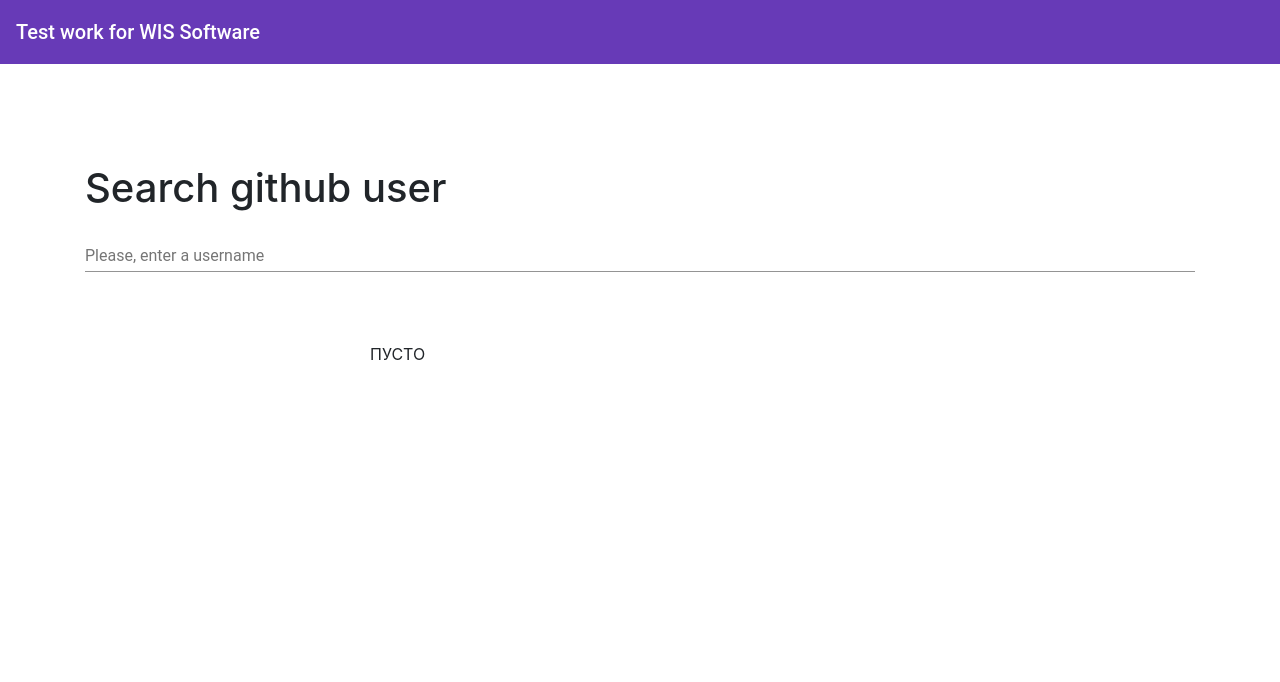
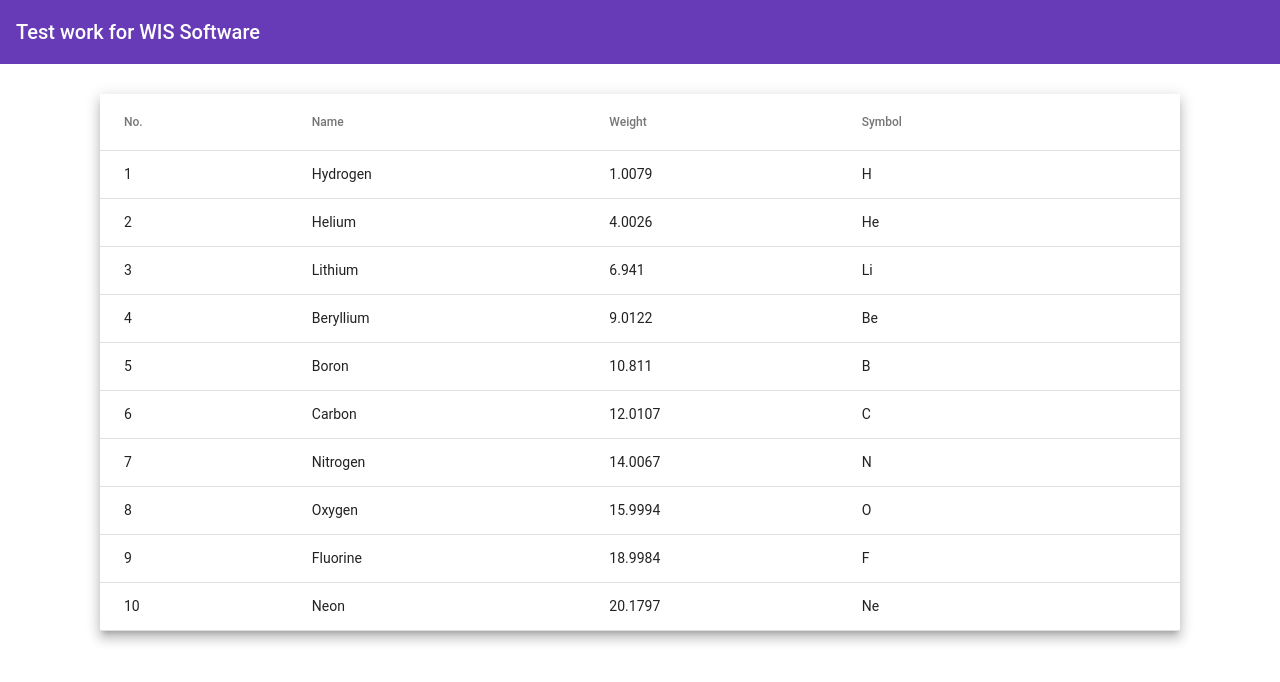
Before and after one commit to YuraOvcharov/GithubSearch, an Angular app: page /commits in a window 1280 px wide. Shown: the top 682 px of the page. Built offline with nearby package versions, Linux system fonts and the light colour scheme.

Commit message:
only facebook

```diff
--- a/src/app/app.component.html
+++ b/src/app/app.component.html
@@ -1,2 +1,6 @@
 <app-toolbar></app-toolbar>
-<app-search></app-search>
+<!-- <app-search></app-search> -->
+
+<div class="container">
+    <router-outlet></router-outlet>
+</div>
--- a/src/app/app.module.ts
+++ b/src/app/app.module.ts
@@ -1,6 +1,7 @@
 import { BrowserModule } from '@angular/platform-browser';
 import { NgModule } from '@angular/core';
 import {BrowserAnimationsModule} from '@angular/platform-browser/animations';
+import { RouterModule, Routes } from '@angular/router';
 
 import {MatToolbarModule} from '@angular/material/toolbar';
 import {MatInputModule} from '@angular/material/input';
@@ -15,15 +16,27 @@ import { FormsModule } from '@angular/forms';
 import { HttpModule } from '@angular/http';
 import { UsersServices } from './users.service';
 import { NgbModule } from '@ng-bootstrap/ng-bootstrap';
+import { CommitsComponent } from './commits/commits.component';
+
+const appRoutes: Routes = [
+  { path: '', component: SearchComponent },
+  { path: 'commits', component: CommitsComponent },
+];
+
 
 @NgModule({
   declarations: [
     AppComponent,
     ToolbarComponent,
-    SearchComponent
+    SearchComponent,
+    CommitsComponent
   ],
   imports: [
     BrowserModule,
+    RouterModule.forRoot(
+      appRoutes,
+      { enableTracing: true } // <-- debugging purposes only
+    ),
     BrowserAnimationsModule,
     MatToolbarModule,
     MatInputModule,
--- /dev/null
+++ b/src/app/commits/commits.component.html
@@ -0,0 +1,49 @@
+<div class="container">
+  <div class="row">
+    <div class="col-12">
+      <h2 class="repo-name">
+          {{searchRepo}}
+      </h2>
+    </div>
+  </div>
+</div>
+
+<div class="container">
+  <div class="row">
+    <div class="col-12">
+
+        <table mat-table [dataSource]="dataSource" class="mat-elevation-z8">
+
+            <!--- Note that these columns can be defined in any order.
+                    The actual rendered columns are set as a property on the row definition" -->
+
+            <!-- Position Column -->
+            <ng-container matColumnDef="position">
+              <th mat-header-cell *matHeaderCellDef> No. </th>
+              <td mat-cell *matCellDef="let element"> {{element.position}} </td>
+            </ng-container>
+
+            <!-- Name Column -->
+            <ng-container matColumnDef="name">
+              <th mat-header-cell *matHeaderCellDef> Name </th>
+              <td mat-cell *matCellDef="let element"> {{element.name}} </td>
+            </ng-container>
+
+            <!-- Weight Column -->
+            <ng-container matColumnDef="weight">
+              <th mat-header-cell *matHeaderCellDef> Weight </th>
+              <td mat-cell *matCellDef="let element"> {{element.weight}} </td>
+            </ng-container>
+
+            <!-- Symbol Column -->
+            <ng-container matColumnDef="symbol">
+              <th mat-header-cell *matHeaderCellDef> Symbol </th>
+              <td mat-cell *matCellDef="let element"> {{element.symbol}} </td>
+            </ng-container>
+
+            <tr mat-header-row *matHeaderRowDef="displayedColumns"></tr>
+            <tr mat-row *matRowDef="let row; columns: displayedColumns;"></tr>
+          </table>
+    </div>
+  </div>
+</div>
--- /dev/null
+++ b/src/app/commits/commits.component.scss
@@ -0,0 +1,9 @@
+.repo-name {
+    margin-bottom: 30px;
+    margin-top: 30px;
+}
+
+
+.mat-table {
+    width: 100%;
+}
--- /dev/null
+++ b/src/app/commits/commits.component.ts
@@ -0,0 +1,45 @@
+import { Component, OnInit} from '@angular/core';
+import { UsersServices } from '../users.service';
+
+export interface PeriodicElement {
+  name: string;
+  position: number;
+  weight: number;
+  symbol: string;
+}
+
+const ELEMENT_DATA: PeriodicElement[] = [
+  {position: 1, name: 'Hydrogen', weight: 1.0079, symbol: 'H'},
+  {position: 2, name: 'Helium', weight: 4.0026, symbol: 'He'},
+  {position: 3, name: 'Lithium', weight: 6.941, symbol: 'Li'},
+  {position: 4, name: 'Beryllium', weight: 9.0122, symbol: 'Be'},
+  {position: 5, name: 'Boron', weight: 10.811, symbol: 'B'},
+  {position: 6, name: 'Carbon', weight: 12.0107, symbol: 'C'},
+  {position: 7, name: 'Nitrogen', weight: 14.0067, symbol: 'N'},
+  {position: 8, name: 'Oxygen', weight: 15.9994, symbol: 'O'},
+  {position: 9, name: 'Fluorine', weight: 18.9984, symbol: 'F'},
+  {position: 10, name: 'Neon', weight: 20.1797, symbol: 'Ne'},
+];
+
+@Component({
+  selector: 'app-commits',
+  templateUrl: './commits.component.html',
+  styleUrls: ['./commits.component.scss']
+})
+export class CommitsComponent implements OnInit {
+
+
+  constructor(private service: UsersServices) {}
+  searchUser = '';
+  searchRepo = '';
+  repo:any;
+
+  displayedColumns: string[] = ['position', 'name', 'weight', 'symbol'];
+  dataSource = ELEMENT_DATA;
+
+  ngOnInit() {
+  }
+
+
+
+}
--- a/src/app/search/search.component.html
+++ b/src/app/search/search.component.html
@@ -1,3 +1,4 @@
+
 <div class="container">
   <div class="row">
     <div class="col-12">
@@ -20,35 +21,11 @@
   </div>
 </div>
 
-<!-- <div class="container">
-  <div class="row">
-    <div class="col-12">
-      <div class="search__user">
-        <mat-form-field>
-          <input
-          matInput
-          placeholder="Please"
-          [(ngModel)]="searchRepo"
-          [minlength]="minLenght"
-          (ngModelChange) = "handleChangeRepo()"
-          >
-        </mat-form-field>
-      </div>
-    </div>
-  </div>
-</div>
-
-<mat-card class="card" *ngIf="isLoadedRepo">
-  <div>
-      {{ repo.name }}
-  </div>
-
-</mat-card> -->
-
-
 <div class="container">
   <div class="row">
     <div class="col-12 col-lg-6 offset-lg-3">
+
+      <!-- card -->
       <mat-card class="card" *ngIf="isLoadedUser">
         <mat-card-header>
           <img
@@ -72,11 +49,17 @@
             </mat-form-field>
           </div>
 
-          <div>
+          <div *ngIf="isLoadedRepo">
+              <span>View all information about: </span>
+              <a routerLink = "/commits" mat-button color="primary">
+                {{ repo.name }}
+              </a>
+          </div>
 
-          </div>
-          <div *ngIf="isLoadedRepo">
-              {{ repo.name }}
+          <div *ngIf="!isLoadedRepo">
+              <p>
+                Please, enter the full repository name
+              </p>
           </div>
 
 
@@ -93,10 +76,12 @@
           </a>
         </mat-card-actions>
       </mat-card>
+      <!-- end card -->
 
-      <div *ngIf= "noExisting()">
-        {{this.titleUSER}}
+      <div class="existing-user" *ngIf= "noExistingUser()">
+        {{this.infoAboutUser}}
       </div>
+
     </div>
   </div>
 </div>
--- a/src/app/search/search.component.scss
+++ b/src/app/search/search.component.scss
@@ -32,6 +32,20 @@
 
     .mat-card-header {
         margin-bottom: 20px;
+    }
+
+    .mat-card-content {
+
+        margin-bottom: 30px;
+
+        .mat-button {
+            font-size: 22px;
+            padding: 15px;
+        }
+
+        p {
+            font-size: 21px;
+        }
     }
 
     .mat-card-actions {
@@ -81,3 +95,8 @@
         width: 100% !important;
     }
 }
+
+.existing-user {
+    text-align: center;
+    color: red;
+}
--- a/src/app/search/search.component.ts
+++ b/src/app/search/search.component.ts
@@ -1,31 +1,10 @@
-import { Component} from '@angular/core';
+import { Component,EventEmitter, Input, Output } from '@angular/core';
 import { UsersServices } from '../users.service';
-//import {MatTableDataSource} from '@angular/material';
-
-export interface PeriodicElement {
-  name: string;
-  position: number;
-  weight: number;
-  symbol: string;
-}
-
-const ELEMENT_DATA: PeriodicElement[] = [
-  {position: 1, name: 'Hydrogen', weight: 1.0079, symbol: 'H'},
-  {position: 2, name: 'Helium', weight: 4.0026, symbol: 'He'},
-  {position: 3, name: 'Lithium', weight: 6.941, symbol: 'Li'},
-  {position: 4, name: 'Beryllium', weight: 9.0122, symbol: 'Be'},
-  {position: 5, name: 'Boron', weight: 10.811, symbol: 'B'},
-  {position: 6, name: 'Carbon', weight: 12.0107, symbol: 'C'},
-  {position: 7, name: 'Nitrogen', weight: 14.0067, symbol: 'N'},
-  {position: 8, name: 'Oxygen', weight: 15.9994, symbol: 'O'},
-  {position: 9, name: 'Fluorine', weight: 18.9984, symbol: 'F'},
-  {position: 10, name: 'Neon', weight: 20.1797, symbol: 'Ne'},
-];
 
 @Component({
   selector: 'app-search',
   templateUrl: './search.component.html',
-  styleUrls: ['./search.component.scss']
+  styleUrls: ['./search.component.scss'],
 })
 export class SearchComponent{
 
@@ -37,9 +16,9 @@ export class SearchComponent{
   user: any;
   repo: any;
 
-  titleUSER = ''; // изменить это
+  infoAboutUser = '';
 
-  constructor(private service: UsersServices) { }
+  constructor(private service: UsersServices) {}
 
   handleChangeUser() {
     if (this.minLenght <= this.searchUser.length)  {
@@ -57,25 +36,33 @@ export class SearchComponent{
     }
   }
 
-  noExisting() {
+  handleChangeRepo() {
+    if (this.minLenght <= this.searchRepo.length) {
+      this.service.getRepos(this.searchUser, this.searchRepo)
+        .subscribe(repo => {
+          this.repo = repo;
+          if (this.repo.name == null) {
+            this.isLoadedRepo = false;
+          } else {
+            this.isLoadedRepo = true;
+          }
+        })
+    } else {
+      this.isLoadedRepo = false;
+    }
+  }
+
+  noExistingUser() {
     if ((this.minLenght >= this.searchUser.length) && (this.isLoadedUser == false)) {
 
-      this.titleUSER = 'ПУСТО';
+      this.infoAboutUser = '';
       return true;
     } else if ((this.minLenght <= this.searchUser.length) && (this.isLoadedUser == false)) {
-      this.titleUSER = 'No exist this rep';
+      this.infoAboutUser = "There isn't user with this name";
       return true;
     }
   }
 
-  handleChangeRepo() {
-    if (this.minLenght <= this.searchRepo.length) {
-      this.service.getRepos(this.searchRepo)
-        .subscribe(repo => {
-          this.repo = repo;
-          this.isLoadedRepo = true;
-        })
-    }
-  }
+
 
 }
--- a/src/app/users.service.ts
+++ b/src/app/users.service.ts
@@ -1,23 +1,24 @@
 import { Http } from "@angular/http";
 import { Injectable } from "@angular/core";
-import { Observable } from "rxjs";
+import { Observable, from } from "rxjs";
 import { map } from 'rxjs/operators';
-
 
 @Injectable ()
 export class UsersServices {
+
     constructor(private http: Http) {
 
     }
-
     getUsers(username: string): Observable<any> {
-        return this.http.get('https://api.github.com/users/'+username + '?client_id=2309e75b6e358fb6d758&client_secret=f8e374273c00f733bbb1ca2a2702ce8cc53f9e7d')
+        //return this.http.get('https://api.github.com/users/'+username + '?client_id=2309e75b6e358fb6d758&client_secret=f8e374273c00f733bbb1ca2a2702ce8cc53f9e7d')
+        return this.http.get('https://api.github.com/users/facebook?client_id=2309e75b6e358fb6d758&client_secret=f8e374273c00f733bbb1ca2a2702ce8cc53f9e7d')
                         .pipe(map((response: Response) => response.json()));//username)
                         //?client_id=2309e75b6e358fb6d758&client_secret=f8e374273c00f733bbb1ca2a2702ce8cc53f9e7d
     }
 
-    getRepos(username: string): Observable<any> {
-        return this.http.get('https://api.github.com/repos/facebook/360-Capture-SDK')
+    getRepos(username: string, reponame: string): Observable<any> {
+       // return this.http.get('https://api.github.com/repos/' + username + '/'+ reponame + '?client_id=2309e75b6e358fb6d758&client_secret=f8e374273c00f733bbb1ca2a2702ce8cc53f9e7d' )
+        return this.http.get('https://api.github.com/repos/facebook/react?client_id=2309e75b6e358fb6d758&client_secret=f8e374273c00f733bbb1ca2a2702ce8cc53f9e7d' )
                         .pipe(map((response: Response) => response.json()));//username)
     }
 }
```
